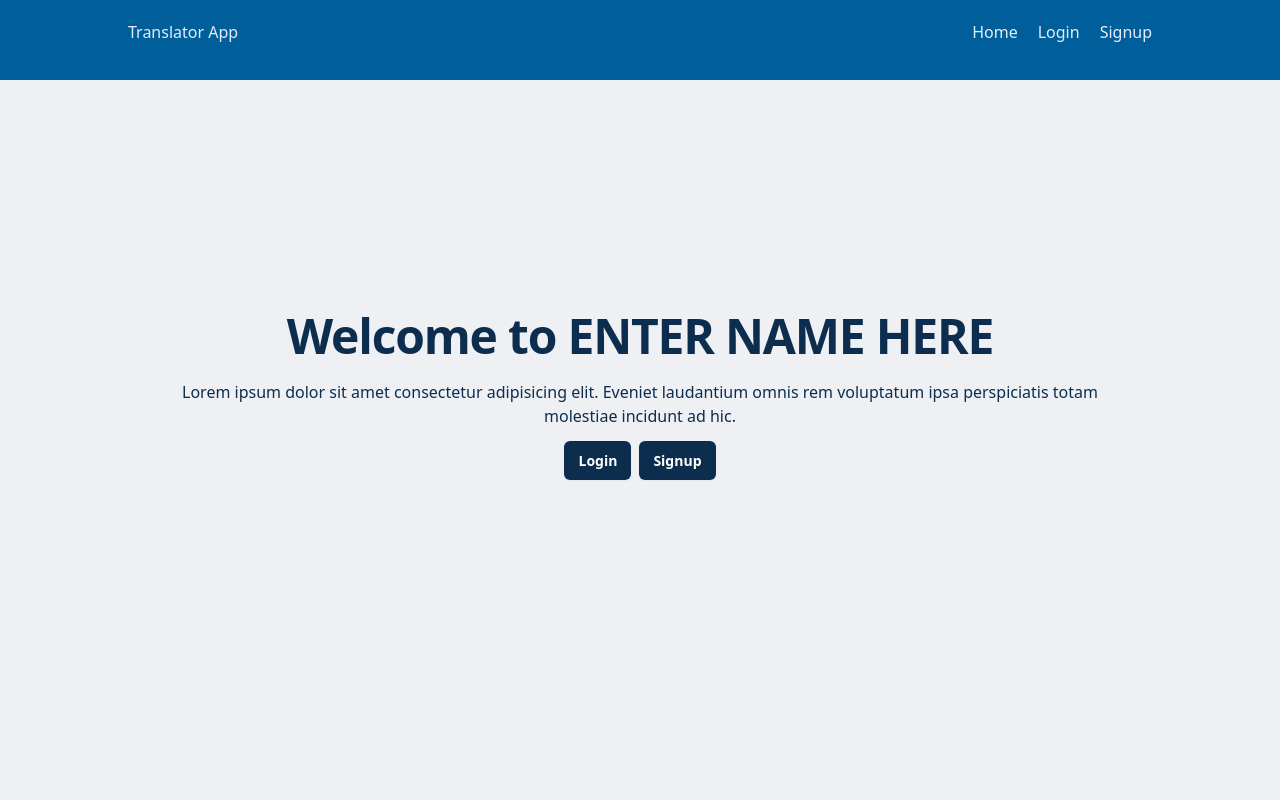
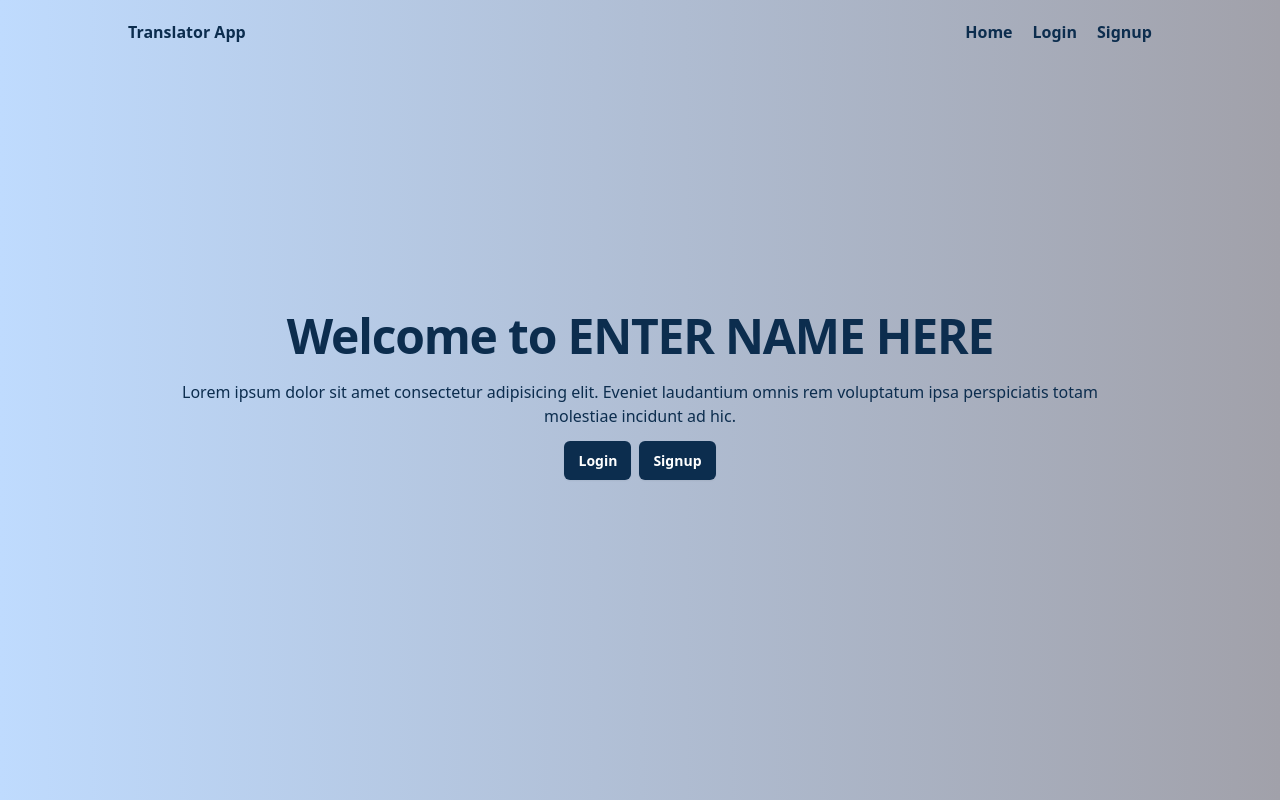
Before and after one commit to Ryan3389/language-translation-app, a React (Vite) app in the folder client/: page / in a window 1280 px wide. Built offline with nearby package versions, Linux system fonts and the light colour scheme.

Commit message:
updated styles

```diff
--- a/client/src/App.jsx
+++ b/client/src/App.jsx
@@ -1,3 +1,4 @@
+import AuthComponent from './components/AuthComponent';
 import { Outlet } from 'react-router-dom'
 
 import {
--- /dev/null
+++ b/client/src/components/AuthComponent.jsx
@@ -0,0 +1,9 @@
+// import { Link } from "react-router-dom";
+import { Navigate } from 'react-router-dom';
+import auth from "../utils/auth";
+
+const AuthComponent = ({ children }) => {
+    return auth.loggedIn() ? children : <Navigate to='/' />
+}
+
+export default AuthComponent
--- a/client/src/components/Navbar.jsx
+++ b/client/src/components/Navbar.jsx
@@ -1,39 +1,25 @@
 import { Link } from "react-router-dom";
 import Auth from '../utils/auth'
-// const Navbar = () => {
-//     return (
-//         <header className="fixed top-0 left-0 w-screen h-[10vh] bg-navbar">
-//             <nav className="flex justify-between w-[80%] m-auto mt-5">
-//                 <h1 className="text-navText">Translator App</h1>
-//                 <span>
-//                     <Link className="text-navText" to="/">Home</Link>
-//                     <Link className="mx-5 text-navText" to="/login">Login</Link>
-//                     <Link className="text-navText" to="/signup">Signup</Link>
-//                 </span>
-//             </nav>
-//         </header>
-//     )
-// }
 const Navbar = () => {
     const handleLogout = () => {
         Auth.logout()
     }
     return (
-        <header className="fixed top-0 left-0 w-screen h-[10vh] bg-navbar">
+        <header className="fixed top-0 left-0 w-screen h-[10vh] bg-gradient-to-r from-blue-200 to-zinc-400 flex items-center">
             {Auth.loggedIn() ? (
                 <nav className="flex justify-between w-[80%] m-auto mt-5">
-                    <h1 className="text-navText">Translator App</h1>
+                    <h1 className="text-secondaryColor font-semibold">Translator App</h1>
                     <span>
-                        <Link onClick={handleLogout} className="mx-5 text-navText">Logout</Link>
+                        <Link onClick={handleLogout} className="mx-5 text-secondaryColor">Logout</Link>
                     </span>
                 </nav>
             ) : (
                 <nav className="flex justify-between w-[80%] m-auto mt-5">
-                    <h1 className="text-navText">Translator App</h1>
+                    <h1 className="text-secondaryColor font-semibold">Translator App</h1>
                     <span>
-                        <Link className="text-navText" to="/">Home</Link>
-                        <Link className="mx-5 text-navText" to="/login">Login</Link>
-                        <Link className="text-navText" to="/signup">Signup</Link>
+                        <Link className="text-secondaryColor font-semibold" to="/">Home</Link>
+                        <Link className="mx-5 text-secondaryColor font-semibold" to="/login">Login</Link>
+                        <Link className="text-secondaryColor font-semibold" to="/signup">Signup</Link>
                     </span>
                 </nav>
             )}
--- a/client/src/index.css
+++ b/client/src/index.css
@@ -2,6 +2,11 @@
 @tailwind components;
 @tailwind utilities;
 
+/* body {
+    background-color: #EFF0F3;
+} */
 body {
-    background-color: #EFF0F3;
+    background: linear-gradient(to right, #bfdbfe, #a1a1aa);
+
+
 }
--- a/client/src/main.jsx
+++ b/client/src/main.jsx
@@ -7,6 +7,7 @@ import HeroPage from "./pages/HeroPage";
 import LoginPage from "./pages/LoginPage";
 import SignupPage from "./pages/SignupPage";
 import DashboardPage from "./pages/DashboardPage";
+import AuthComponent from './components/AuthComponent';
 import './index.css'
 
 const router = createBrowserRouter([
@@ -29,7 +30,11 @@ const router = createBrowserRouter([
       },
       {
         path: '/dashboard',
-        element: <DashboardPage />
+        element: (
+          <AuthComponent>
+            <DashboardPage />
+          </AuthComponent>
+        )
       }
     ]
   }
```
